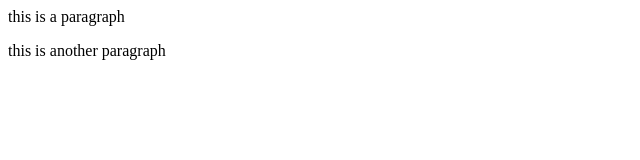
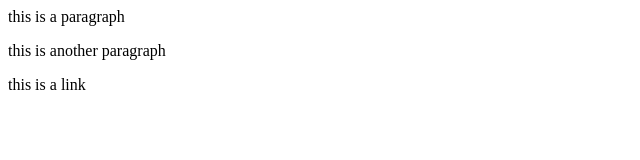
Before and after one commit to PuneethValmiki/git_test, a website: page index.html in a window 1280 px wide. Shown: the full height of the page, 0-640 px from the left. Drawn offline with Linux system fonts and the light colour scheme.

Commit message:
third commit

```diff
--- a/index.html
+++ b/index.html
@@ -5,5 +5,6 @@
 <body>
     <p>this is a paragraph</p>
     <p>this is another paragraph</p>
+    <p> this is a link</p>
 </body>
 </html>
```
Also changed, not shown: 2 other files.
